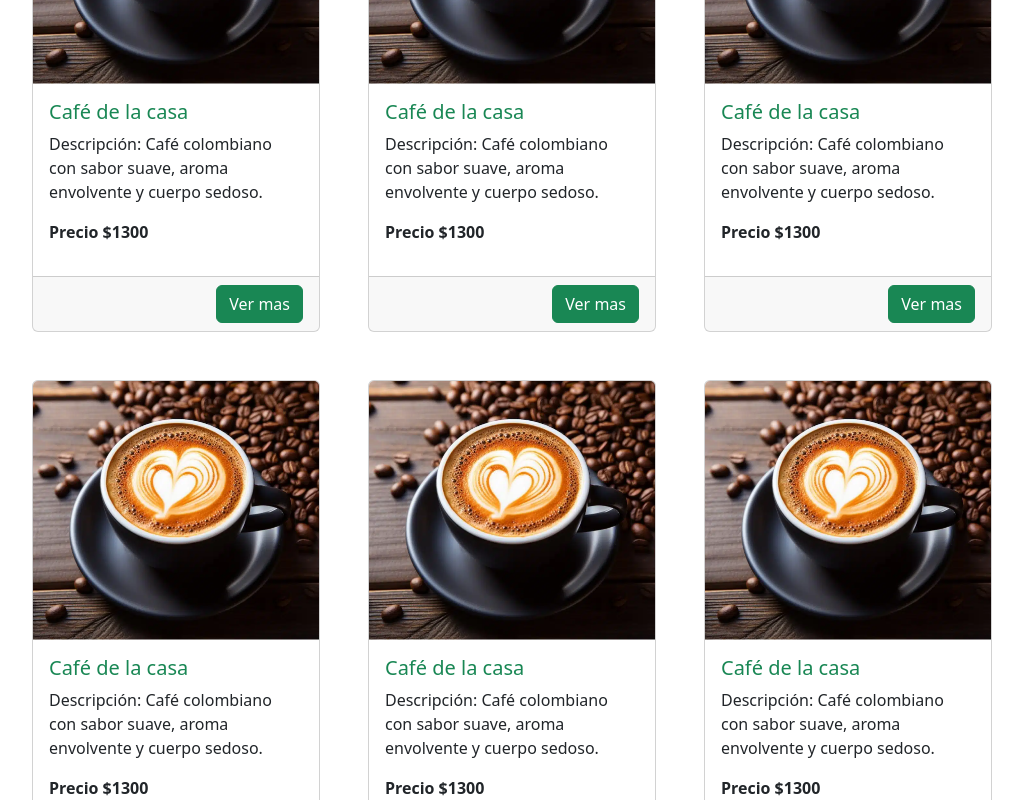
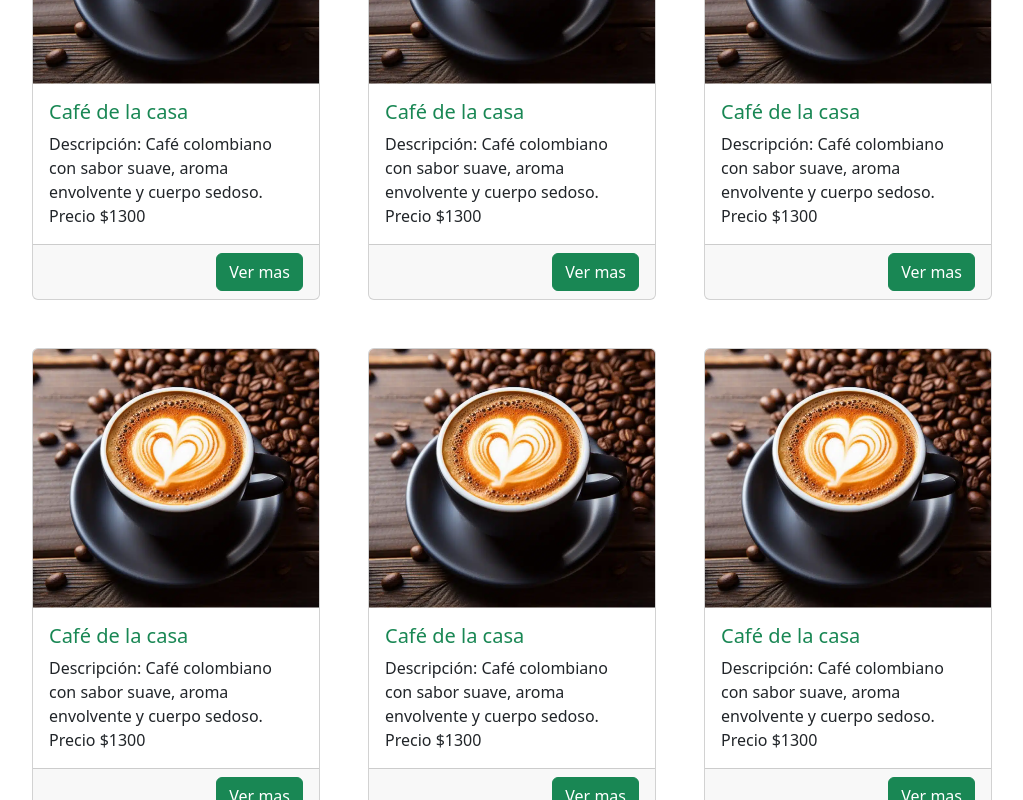
Before and after one commit to AdrianKarma/RollingCoffe, a React (Vite) app: page / in a window 1280 px wide. Shown: the part 880-1680 px from the top of the page, without its empty margins (4-1027 px from the left). Built offline with nearby package versions, Linux system fonts and the light colour scheme; no server answers.

Commit message:
instento arreglar

```diff
--- a/src/components/common/CardProdcuto.jsx
+++ b/src/components/common/CardProdcuto.jsx
@@ -8,8 +8,8 @@ const CardProdcuto = () => {
           <Card.Title className="text-success">Café de la casa</Card.Title>
           <Card.Text>
 
-        <p>Descripción: Café colombiano con sabor suave, aroma envolvente y cuerpo sedoso.</p>
-            <p className="fw-bold">Precio $1300</p>
+        Descripción: Café colombiano con sabor suave, aroma envolvente y cuerpo sedoso.
+            Precio $1300
           </Card.Text>
 
         </Card.Body>
--- a/src/components/pages/Administrador.jsx
+++ b/src/components/pages/Administrador.jsx
@@ -2,7 +2,7 @@ import { Container,Table, Button, Image } from "react-bootstrap";
 import coffeHeart from '../../assets/coffeHeart.png'
 
 import { useEffect, useState } from "react";
-import { leerProductosAPI } from "../../helpers/queries";
+
 
 
 
@@ -17,8 +17,8 @@ const Administrador = () => {
 
 const traerProductos = async()=>{
 try{
-  const listaProductosAPI = await leerProductosAPI()
-  setProductos(listaProductosAPI);
+ await leerProductosAPI()
+
 }
 catch(error){
   console.log(error)
--- a/src/helpers/queries.js
+++ b/src/helpers/queries.js
@@ -1,17 +1,15 @@
-const URI_PRODUCTOS= import.meta.env.VITE_API_PRODUCTOS;
+const URI_PRODUCTOS = import.meta.env.VITE_API_PRODUCTOS;
+
 console.log(URI_PRODUCTOS);
 
-export const leerProductosAPI = async ()=> {
-try{
-const respuesta = await fetch(URI_PRODUCTOS);
-
-    const listaProductos = await respuesta.json(1);;
-
+export const leerProductosAPI = async () => {
+  try {
+    const respuesta = await fetch(URI_PRODUCTOS);
+    console.log(respuesta);
+    const listaProductos = await respuesta.json();
+    console.log(listaProductos);
     return listaProductos;
-}catch(error){
-console.log(error)
-}
-
-
-
-}
+  } catch (error) {
+    console.log(error);
+  }
+};
```
